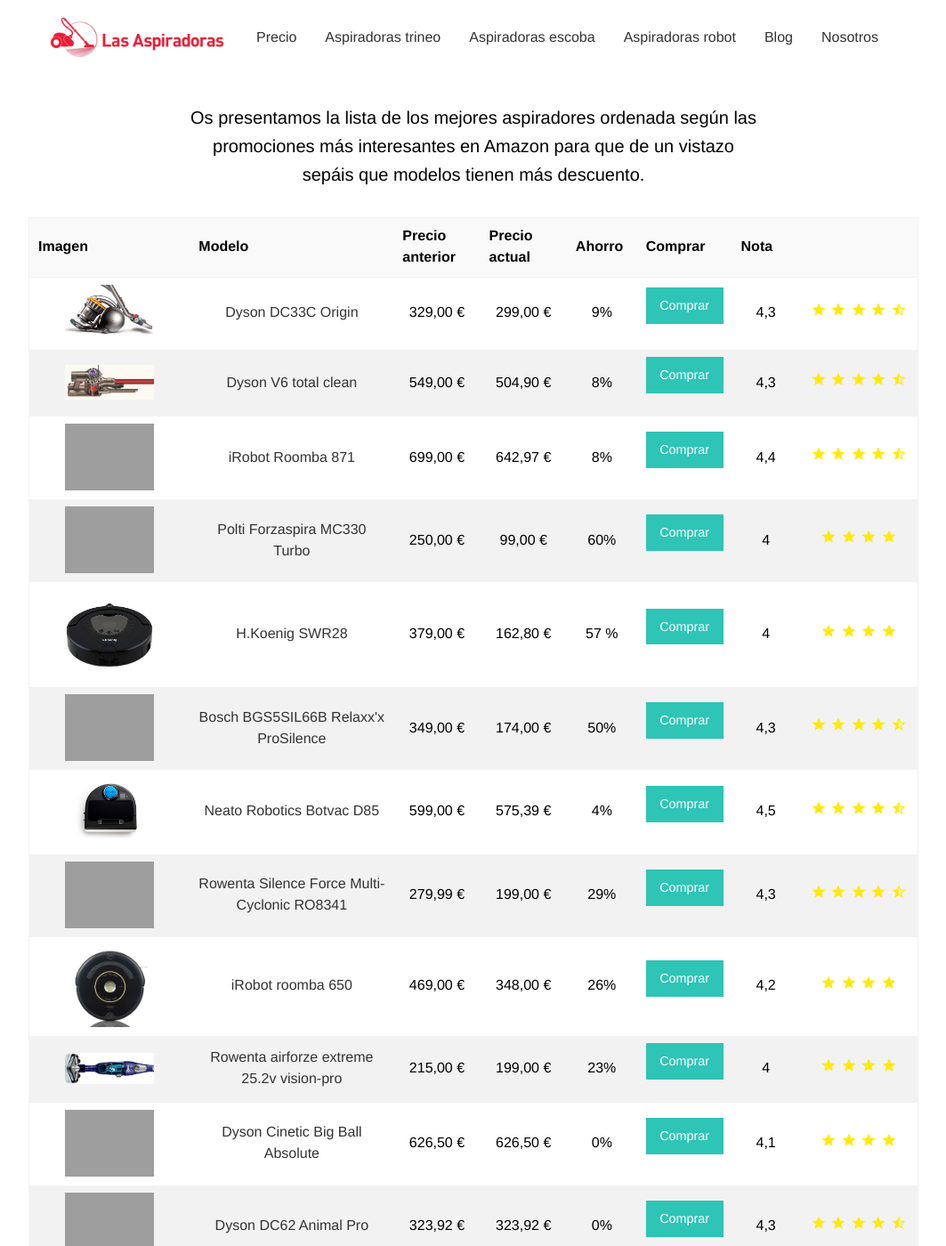
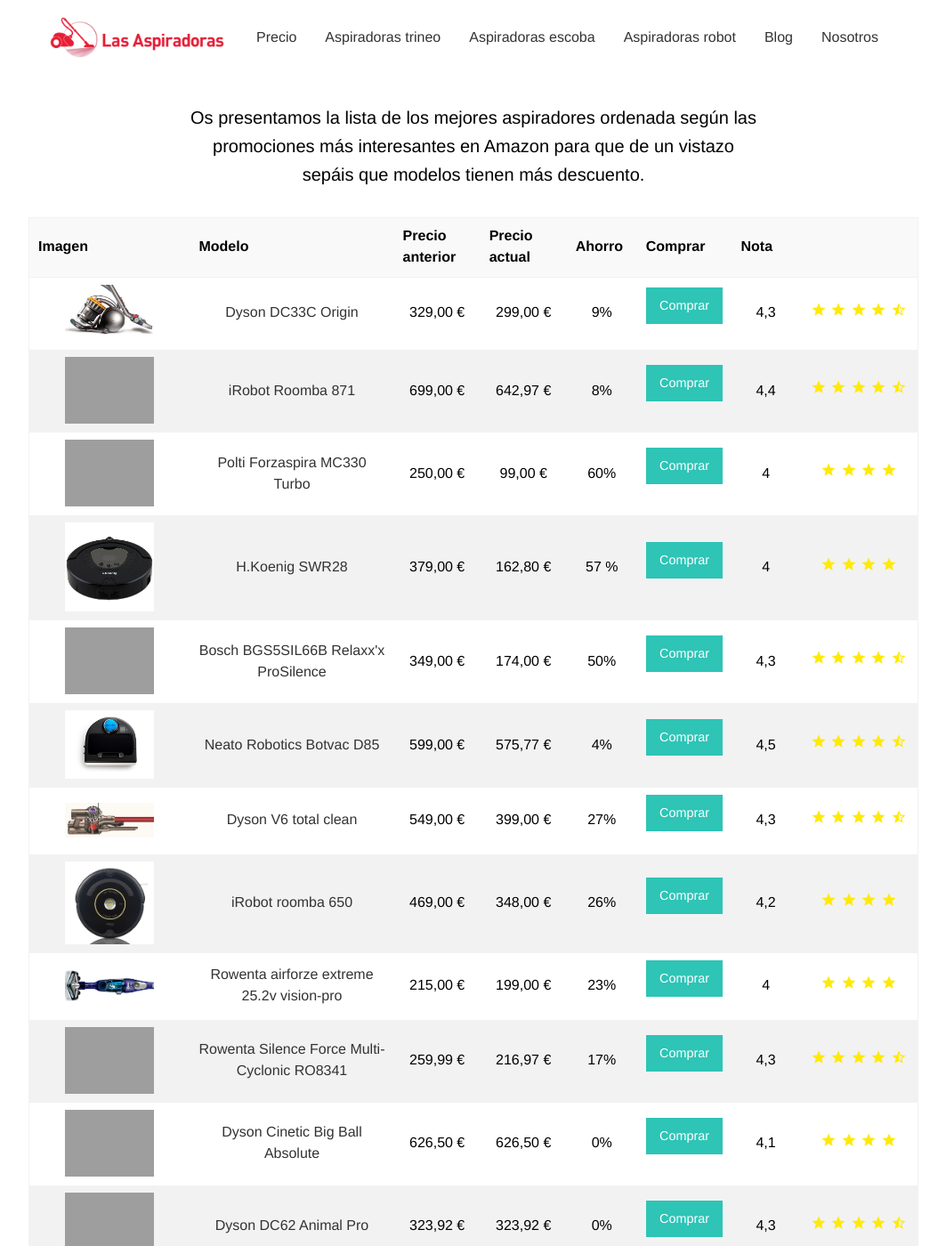
Before and after one commit to Puturru84/aspirador, a Jekyll site: the page built from _pages/tabla-precios-mejores-aspiradoras.md, in a window 1280 px wide and 1400 px high. Shown: the whole window at 89% size, without its empty margins (108-1171 px from the left). Built offline with Jekyll 4.4.1, drawn with Linux system fonts in a browser that asks for light colours; a script that is not in the unit is left out; some of the changed text lies outside the part shown.

Commit message:
price modified

```diff
--- a/products/_posts/2016-11-22-test-dyson-v6-total-clean.md
+++ b/products/_posts/2016-11-22-test-dyson-v6-total-clean.md
@@ -30,8 +30,8 @@
 clasification: "4,3"
 comments: "Resultados excelentes y comodidad"
 price-before: "549,00 €"
-price-now: "504,90 €"
-discount: "8%"
+price-now: "399,00 €"
+discount: "27%"
 stars: "4.5"
 link: "http://amzn.to/2hmlhCc"
 ---
--- a/products/_posts/2016-11-22-test-rowenta-silenceforcemulti-ciclonic-RO8341.md
+++ b/products/_posts/2016-11-22-test-rowenta-silenceforcemulti-ciclonic-RO8341.md
@@ -39,9 +39,9 @@
 power-regulation: "En el asa"
 clasification: "4,3"
 comments: "El mejor compromiso calidad precio"
-price-before: "279,99 €"
-price-now: "199,00 €"
-discount: "29%"
+price-before: "259,99 €"
+price-now: "216,97 €"
+discount: "17%"
 stars: "4.5"
 link: "http://amzn.to/2hmohyy"
 ---
--- a/products/_posts/2016-12-07-test-neato-robotics-botvac-D85.md
+++ b/products/_posts/2016-12-07-test-neato-robotics-botvac-D85.md
@@ -31,7 +31,7 @@
 clasification: "4,5"
 comments: "Cubre toda la superficie casi a la perfeccion"
 price-before: "599,00 €"
-price-now: "575,39 €"
+price-now: "575,77 €"
 discount: "4%"
 stars: "4.5"
 link: "http://amzn.to/2hNOzNq"
```
Also changed, not shown: products/_posts/2016-12-01-test-iRobot-Roomba-980.md (+2 -2 lines).
